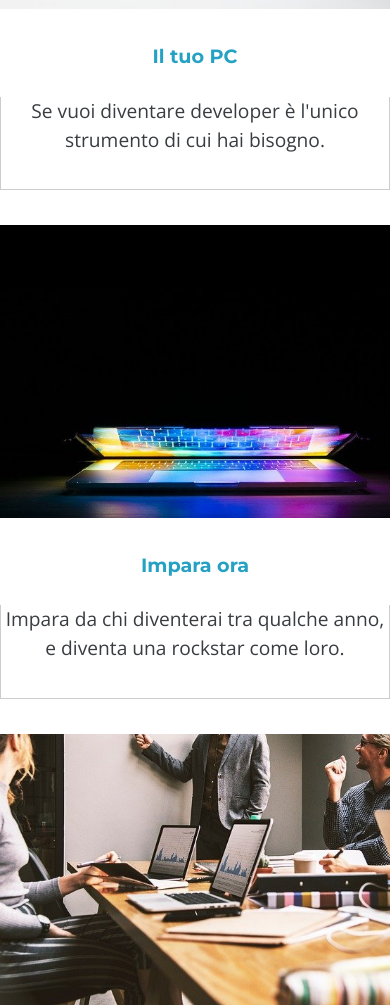
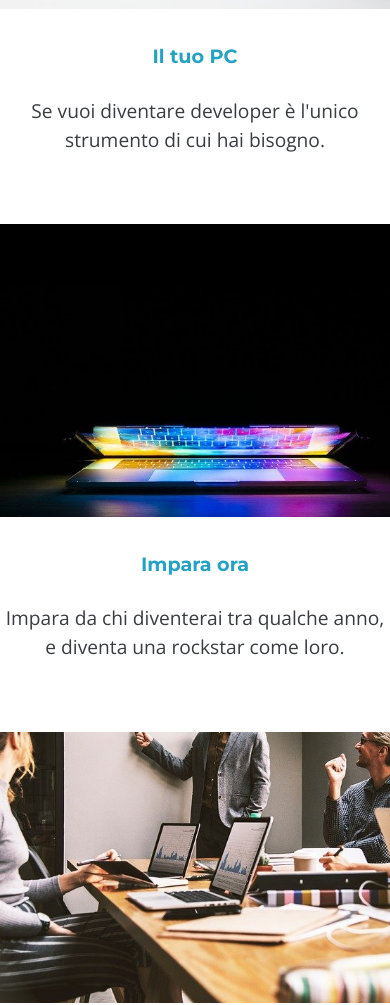
Before and after one commit to Ilcicero/Progetto-D5, a plain HTML site: page index.html in a window 390 px wide. Shown: the part 2072-3077 px from the top of the page. Drawn offline with nearby package versions, Linux system fonts and the light colour scheme.

Commit message:
PUSH FINALE MOBILE

```diff
--- a/assets/css/style.css
+++ b/assets/css/style.css
@@ -142,9 +142,7 @@ aside img {
 }
 
 aside p {
-    margin-top: none;
-    border: 1px solid #ccc;
-    border-top: none;
+
     padding-bottom: 35px;
 }
 #imm2, #imm3{
```
